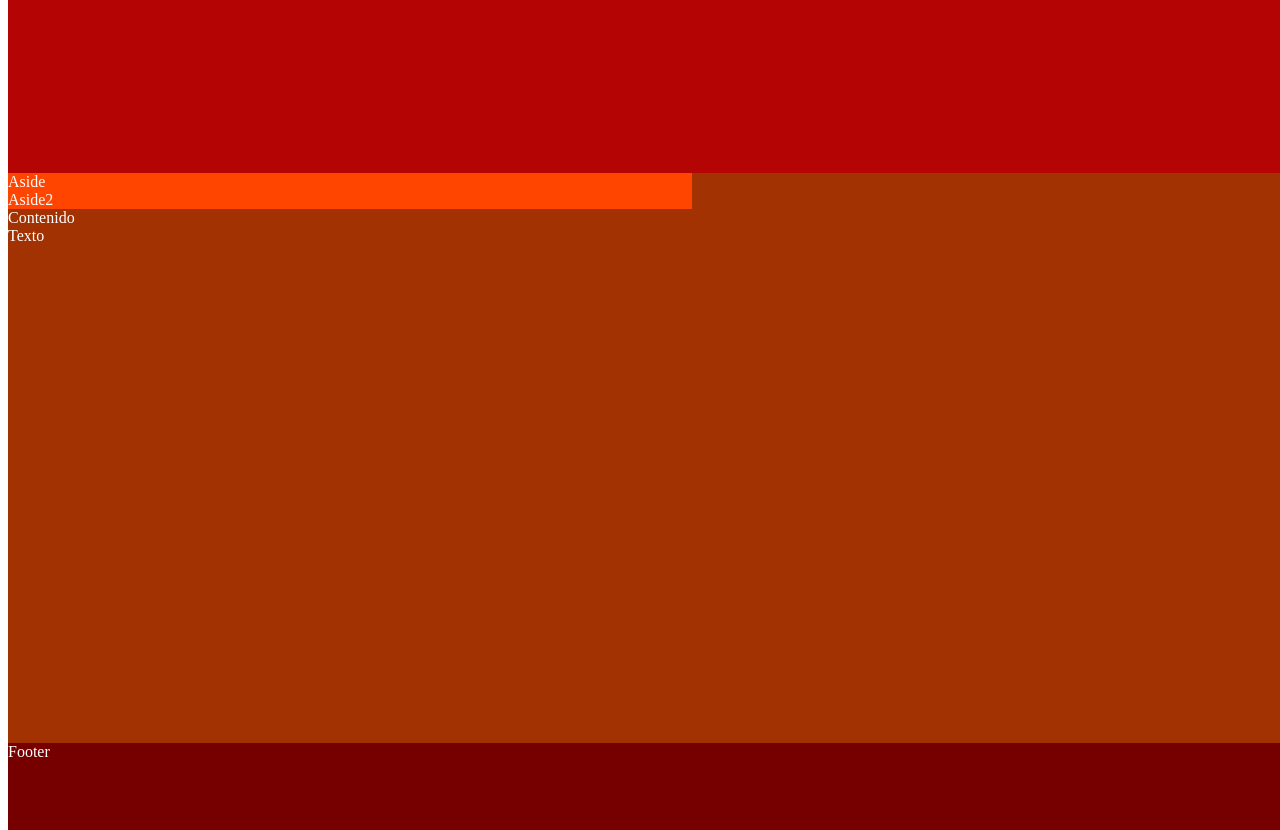
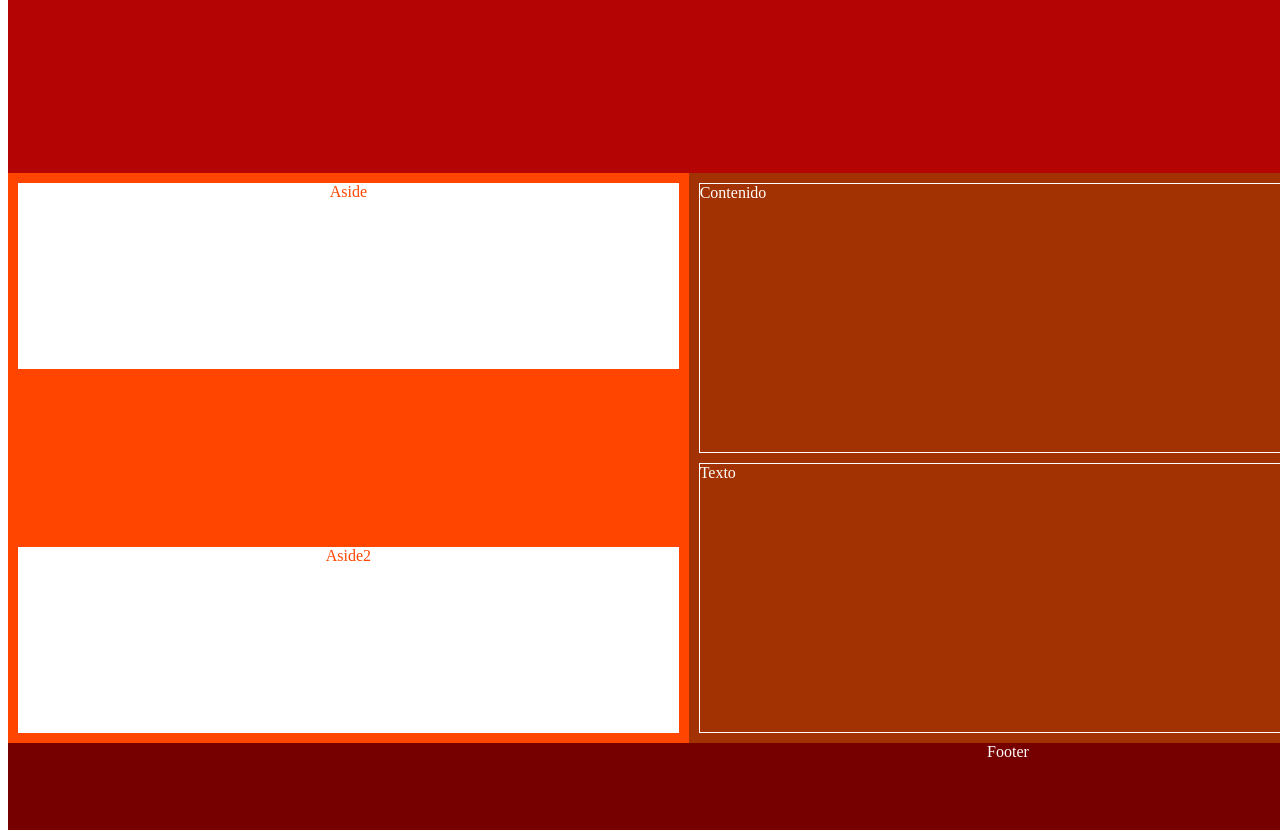
Before and after one commit to Jango0712/Maquetacion2.0, a plain HTML site: page gridArea.html in a window 1280 px wide. Shown: the part 81-911 px from the top of the page. Drawn offline with Linux system fonts and the light colour scheme.

Commit message:
grid area terminado

```diff
--- a/gridArea.css
+++ b/gridArea.css
@@ -16,6 +16,8 @@
 .header{
     background-color: rgb(180, 4, 4);
     grid-area: head;
+    text-align: center;
+
 }
 
 .imagen{
@@ -25,14 +27,52 @@
 
 .aside{
     background-color: orangered;
+    display: grid;
     grid-area: aside;
+    grid-template-areas: "aside1"
+                         "vacio"
+                         "aside2";
+                         padding: 5px;
+}
+
+.a1{
+    text-align: center;
+background-color: white;
+grid-area: aside1;
+margin: 5px;
+color: orangered;
+}
+
+.a2{
+    background-color: white;
+    text-align: center;
+grid-area: aside2;
+margin: 5px;
+color: orangered;
 }
 
 .contenido{
     grid-area: contenido;
+    display: grid;
+    grid-template-areas: "contenido"
+                         "Texto";
+                         padding: 5px;
+}
+
+.contenido1{
+    border: solid 1px white;
+    grid-area: contenido;
+    margin: 5px;
+}
+
+.texto{
+    border: solid 1px white;
+    grid-area: Texto;
+    margin: 5px;
 }
 
 .footer{
     background-color: rgb(118, 0, 0);;
     grid-area: footer;
+    text-align: center;
 }
--- a/gridArea.html
+++ b/gridArea.html
@@ -10,15 +10,15 @@
     <div class="container">
     <header class="header"><h1>Header</h1></header>
     <div class="imagen">Imagen</div>
-    <div>
+
         <div class="aside">
-            <div>Aside</div>
-            <div>Aside2</div>
+            <div class="a1">Aside</div>
+            <div class="a2">Aside2</div>
         </div>
         <div class="contenido">
-            <div >Contenido</div>
-            <div>Texto</div>
-        </div>
+            <div class="contenido1">Contenido</div>
+            <div class="texto">Texto</div>
+
     </div>
     <footer class="footer">Footer</footer>
 </div>
```
